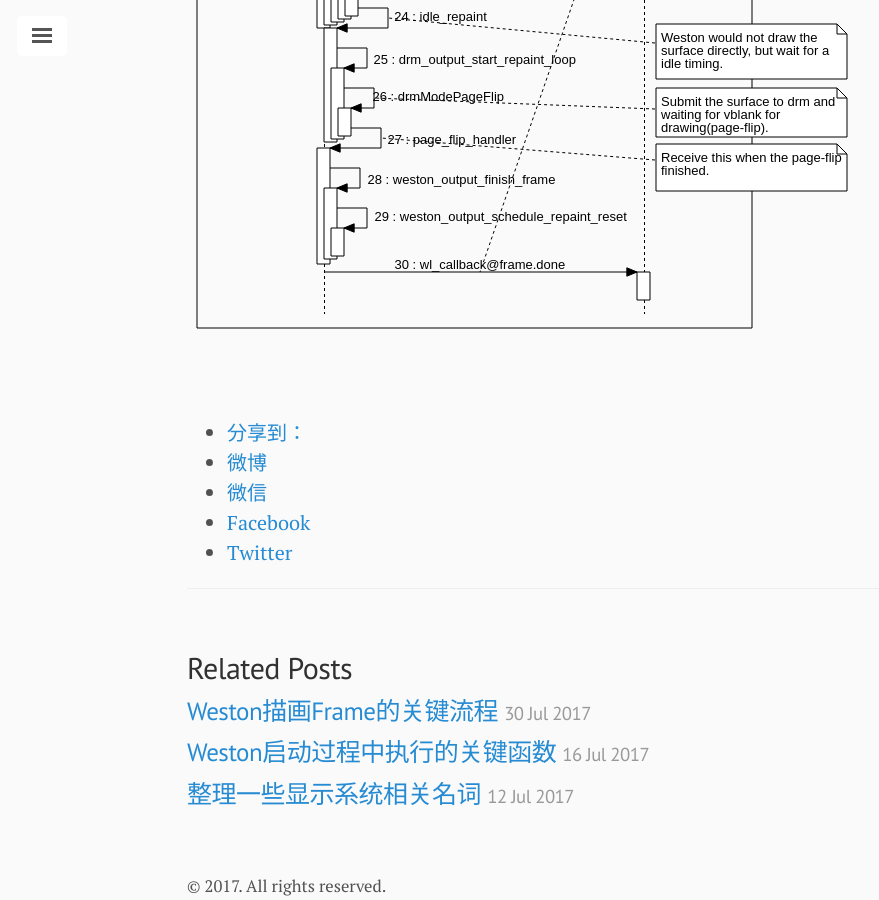
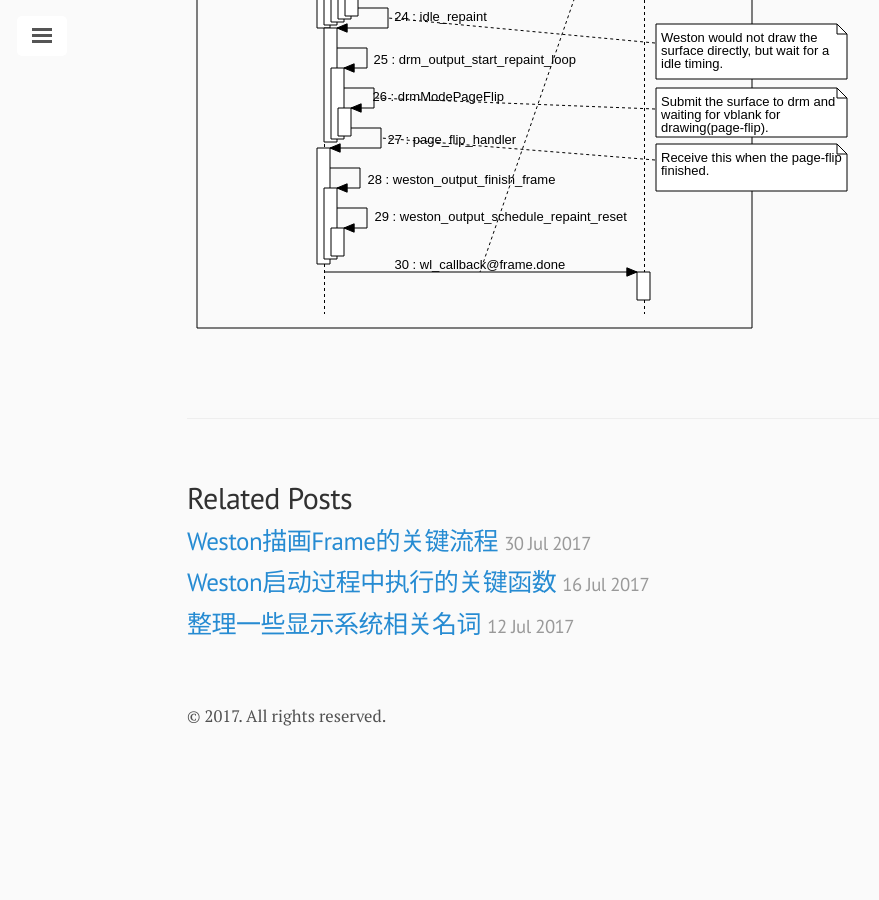
Before and after one commit to zeerd/zeerd.github.io, a Jekyll site: the page built from _posts/2017-07-23-graphic-weston-draw-surface.md, in a window 1280 px wide and 900 px high, scrolled down 1499 px. Shown: the whole window, without its empty margins (43-922 px from the left). Built offline with Jekyll 4.4.1, drawn with Linux system fonts in a browser that asks for light colours; comment, search, counter and statistics services are not loaded; after the commit the page ends 2229 px from its top, so only the background shows below that.

Commit message:
Update post.html

```diff
--- a/_layouts/post.html
+++ b/_layouts/post.html
@@ -9,22 +9,6 @@
   <hr>
   {{ content | replace: '<!--break-->', '<a class="anchor" id="read-more"></a>' }}
 </div>
-
-<div class="ds-share" data-thread-key="{{ page.id | escape }}" data-title="{{ page.title | escape }}" data-images="" data-content="" data-url="{{site.url}}{{site.baseurl}}{{ page.url }}">
-    <div class="ds-share-inline">
-      <ul  class="ds-share-icons-16">
-
-      	<li data-toggle="ds-share-icons-more"><a class="ds-more" href="javascript:void(0);">分享到：</a></li>
-        <li><a class="ds-weibo" href="javascript:void(0);" data-service="weibo">微博</a></li>
-        <li><a class="ds-wechat" href="javascript:void(0);" data-service="wechat">微信</a></li>
-        <li><a class="ds-facebook" href="javascript:void(0);" data-service="facebook">Facebook</a></li>
-        <li><a class="ds-twitter" href="javascript:void(0);" data-service="twitter">Twitter</a></li>
-
-      </ul>
-      <div class="ds-share-icons-more">
-      </div>
-    </div>
- </div>
 
 <script src="https://cdnjs.cloudflare.com/ajax/libs/anchor-js/1.2.1/anchor.min.js"></script>
 <script type="text/javascript">
@@ -53,20 +37,3 @@
     {% endfor %}
   </ul>
 </div>
-
-<!-- 多说评论框 start -->
-	<div class="ds-thread" data-thread-key="{{ page.id | escape }}" data-title="{{ page.title | escape }}" data-url="{{site.url}}{{site.baseurl}}{{ page.url }}"></div>
-<!-- 多说评论框 end -->
-<!-- 多说公共JS代码 start (一个网页只需插入一次) -->
-<script type="text/javascript">
-var duoshuoQuery = {short_name:"zeerd"};
-	(function() {
-		var ds = document.createElement('script');
-		ds.type = 'text/javascript';ds.async = true;
-		ds.src = (document.location.protocol == 'https:' ? 'https:' : 'http:') + '//static.duoshuo.com/embed.js';
-		ds.charset = 'UTF-8';
-		(document.getElementsByTagName('head')[0]
-		 || document.getElementsByTagName('body')[0]).appendChild(ds);
-	})();
-	</script>
-<!-- 多说公共JS代码 end -->
```
